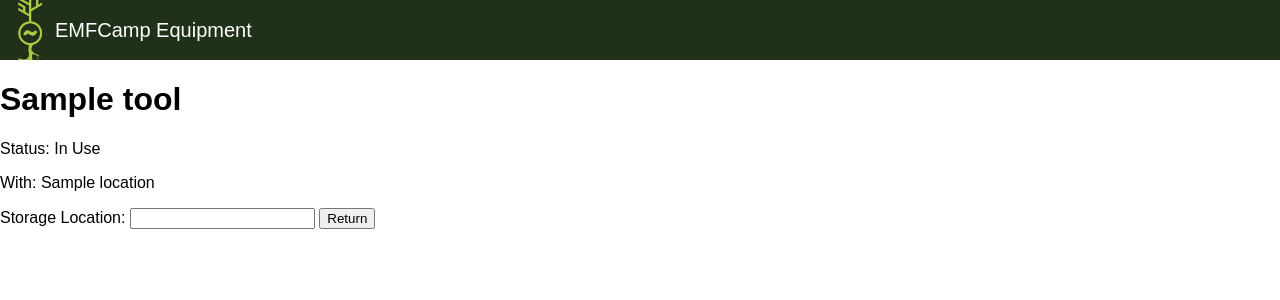
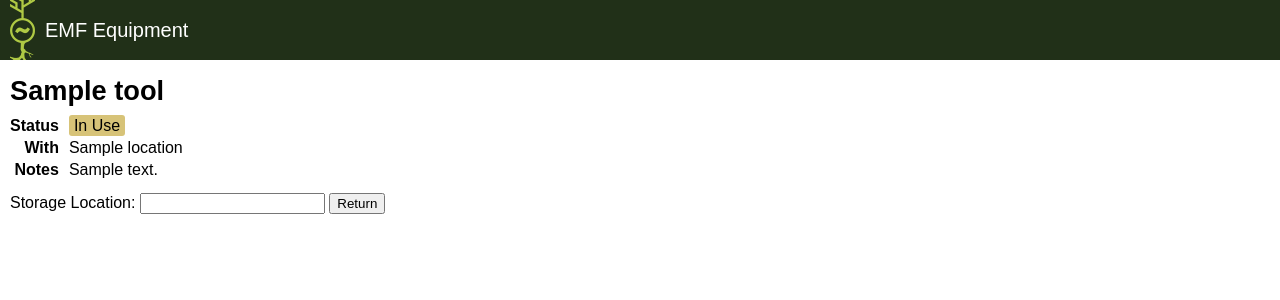
Before and after one commit to andrewgodwin/emf-equipment, a Django app: template templates/tool.html in a window 1280 px wide. Shown: the top 300 px of the page. Run offline with Django 3.2, Linux system fonts and the light colour scheme; the template is opened without the code that fills it: most values are stand-ins (such as "Sample title", 1, 10 or a date in 2020); form fields are guessed from the names that the template uses.

Commit message:
Make it look a bit nicer

```diff
--- a/static/style.css
+++ b/static/style.css
@@ -7,11 +7,45 @@ header {
     background-color: #213018;
     background-image: url("/static/logo.png");
     background-repeat: no-repeat;
-    background-size: 60px;
-    background-position: 0 -20px;
+    background-size: 25px;
+    background-position: 10px -7px;
     color: white;
-    padding: 5px 20px 5px 55px;
+    padding: 5px 20px 5px 45px;
     height: 50px;
     line-height: 50px;
     font-size: 20px;
 }
+section {
+    display: block;
+    margin: 5px 0;
+    padding: 0 10px;
+}
+section h1 {
+    margin: 15px 0 7px 0;
+    font-size: 170%;
+    font-weight: bold;
+}
+table.info {
+    padding: 0;
+    margin: 10px 0;
+    border-spacing: 0;
+}
+table.info td {
+    padding: 0 0 4px 0;
+}
+table.info td.name {
+    font-weight: bold;
+    padding-right: 10px;
+    text-align: right;
+}
+.pill {
+    background-color: #ddd;
+    border-radius: 3px;
+    padding: 2px 5px;
+}
+.pill.available {
+    background-color: #aadca5;
+}
+.pill.in-use {
+    background-color: #d7c378;
+}
--- a/templates/base.html
+++ b/templates/base.html
@@ -4,7 +4,9 @@
         <link href="/static/style.css" rel="stylesheet" />
     </head>
     <body>
-        <header>EMFCamp Equipment</header>
-        {% block content %}{% endblock %}
+        <header>EMF Equipment</header>
+        <section class="content">
+            {% block content %}{% endblock %}
+        </section>
     </body>
 </html>
--- a/templates/tool.html
+++ b/templates/tool.html
@@ -4,12 +4,22 @@
 
     <h1>{{ tool.Name }}</h1>
 
-    <p>Status: {{ tool.Status }}</p>
-    {% if tool.Status == "In Use" %}
-        <p>With: {{ tool.Location }}</p>
-    {% else %}
-        <p>Location: {{ tool.Location }}</p>
-    {% endif %}
+    <table class="info">
+        <tr>
+            <td class="name">Status</td>
+            <td class="value"><span class="pill {{ tool.Status|slugify }}">{{ tool.Status }}</span></td>
+        </tr>
+        <tr>
+            <td class="name">{% if tool.Status == "In Use" %}With{% else %}Location{% endif %}</td>
+            <td class="value">{{ tool.Location }}</td>
+        </tr>
+        {% if tool.Notes %}
+        <tr>
+            <td class="name">Notes</td>
+            <td class="value">{{ tool.Notes }}</td>
+        </tr>
+        {% endif %}
+    </table>
 
     <form action="." method="POST">
         {% if tool.Status == "In Use" %}
```
Also changed, not shown: static/logo.png.
